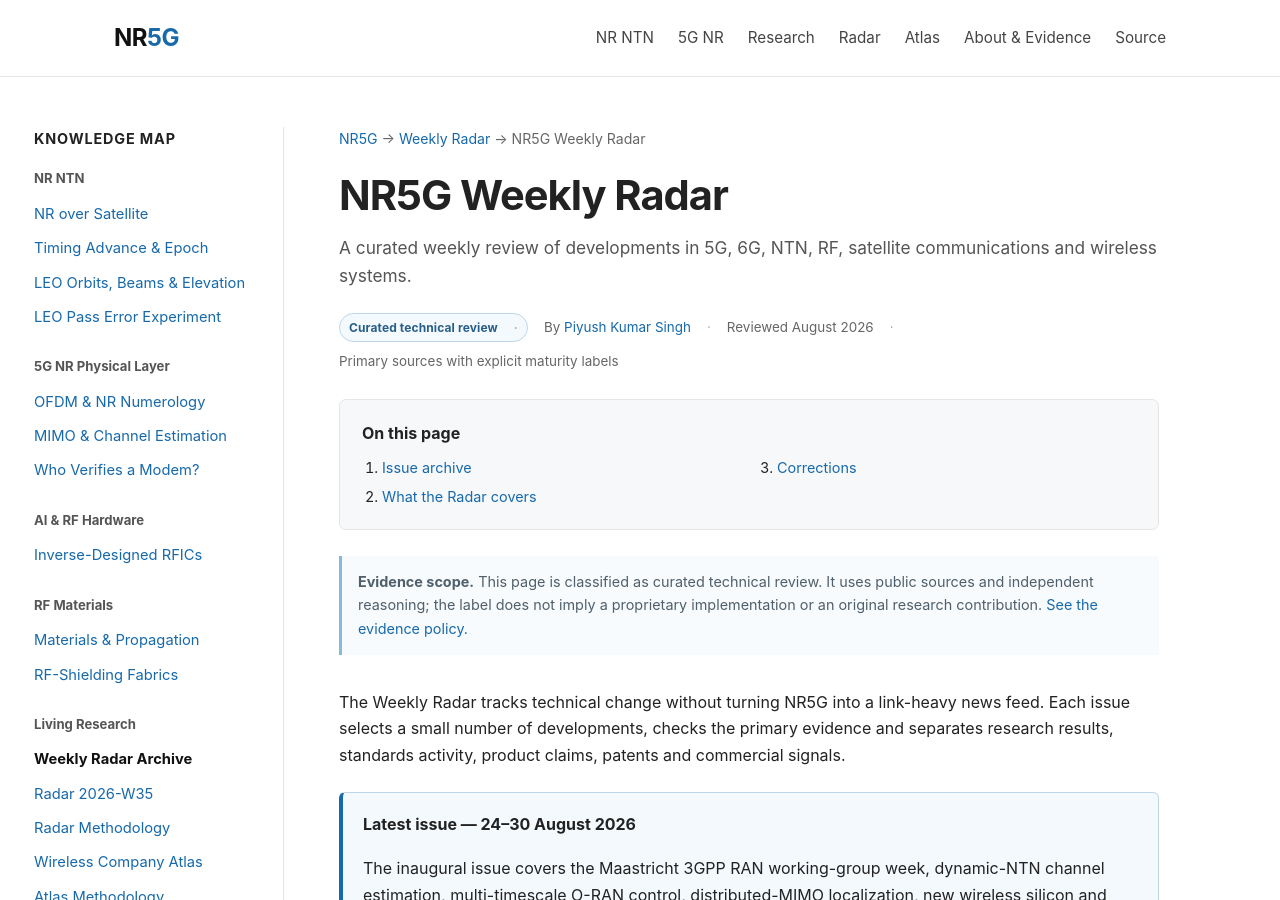
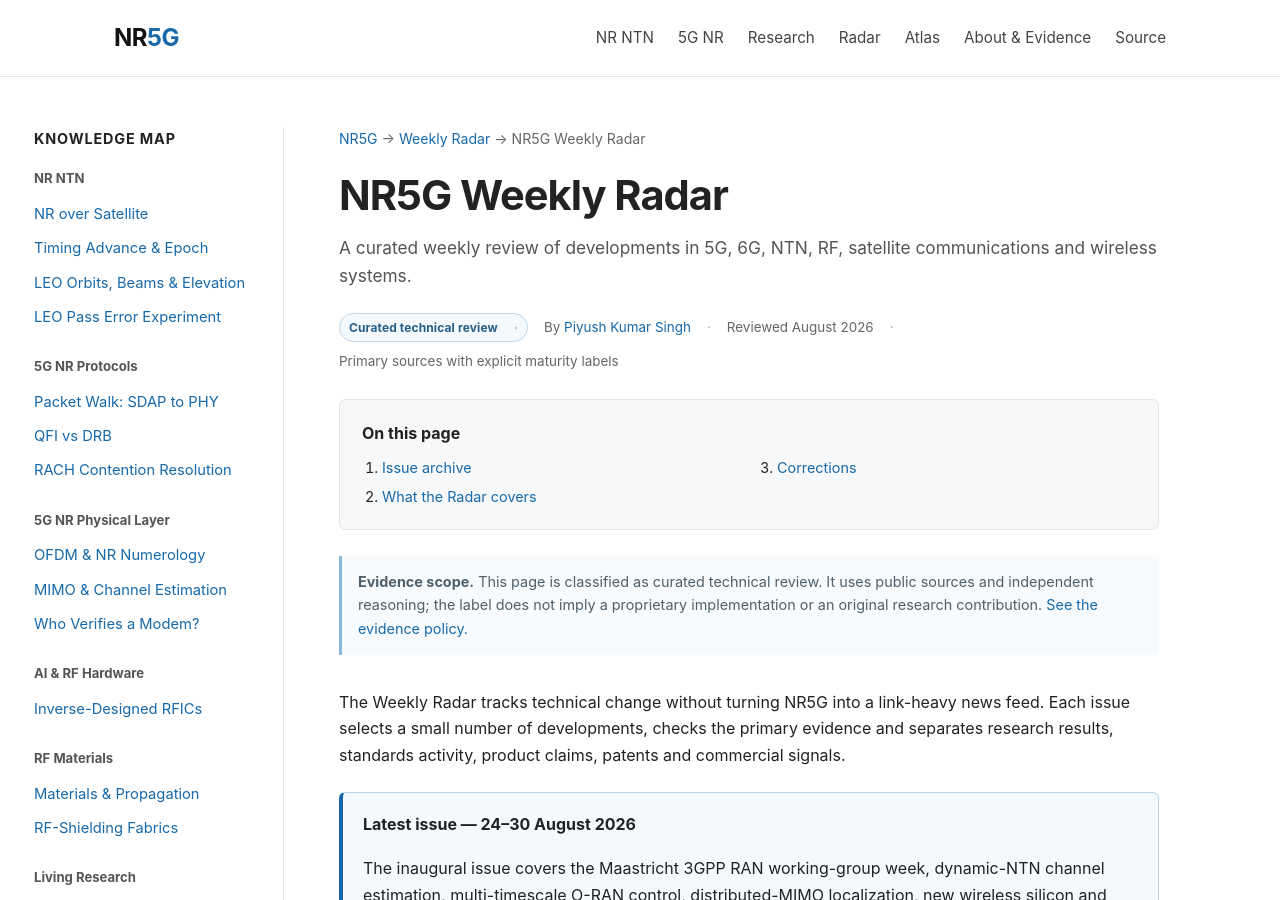
Before and after one commit to pppiyushh/nr5g, a Jekyll site: the page built from radar/index.md, in a window 1280 px wide and 900 px high. Built offline with Jekyll 4.4.1, drawn with Linux system fonts in a browser that asks for light colours.

Commit message:
Add NR RACH article to article knowledge map

```diff
--- a/_layouts/article.html
+++ b/_layouts/article.html
@@ -49,6 +49,12 @@
             <a class="{% if page.url contains 'timing-advance-and-epoch-time' %}active{% endif %}" href="{{ '/NTN/timing-advance-and-epoch-time.html' | relative_url }}">Timing Advance & Epoch</a>
             <a class="{% if page.url contains 'leo-orbits-beams-and-elevation' %}active{% endif %}" href="{{ '/NTN/leo-orbits-beams-and-elevation.html' | relative_url }}">LEO Orbits, Beams & Elevation</a>
             <a class="{% if page.url contains 'leo-pass-simulator-error-analysis' %}active{% endif %}" href="{{ '/NTN/leo-pass-simulator-error-analysis.html' | relative_url }}">LEO Pass Error Experiment</a>
+        </div>
+        <div class="sidebar-group">
+            <strong>5G NR Protocols</strong>
+            <a class="{% if page.url contains 'nr-user-plane-packet-walk' %}active{% endif %}" href="{{ '/5G/protocol-stack/nr-user-plane-packet-walk.html' | relative_url }}">Packet Walk: SDAP to PHY</a>
+            <a class="{% if page.url contains 'qfi-vs-drb-sdap' %}active{% endif %}" href="{{ '/5G/protocol-stack/qfi-vs-drb-sdap.html' | relative_url }}">QFI vs DRB</a>
+            <a class="{% if page.url contains 'nr-rach-msg3-msg4-contention-resolution' %}active{% endif %}" href="{{ '/5G/protocol-stack/nr-rach-msg3-msg4-contention-resolution.html' | relative_url }}">RACH Contention Resolution</a>
         </div>
         <div class="sidebar-group">
             <strong>5G NR Physical Layer</strong>
```
